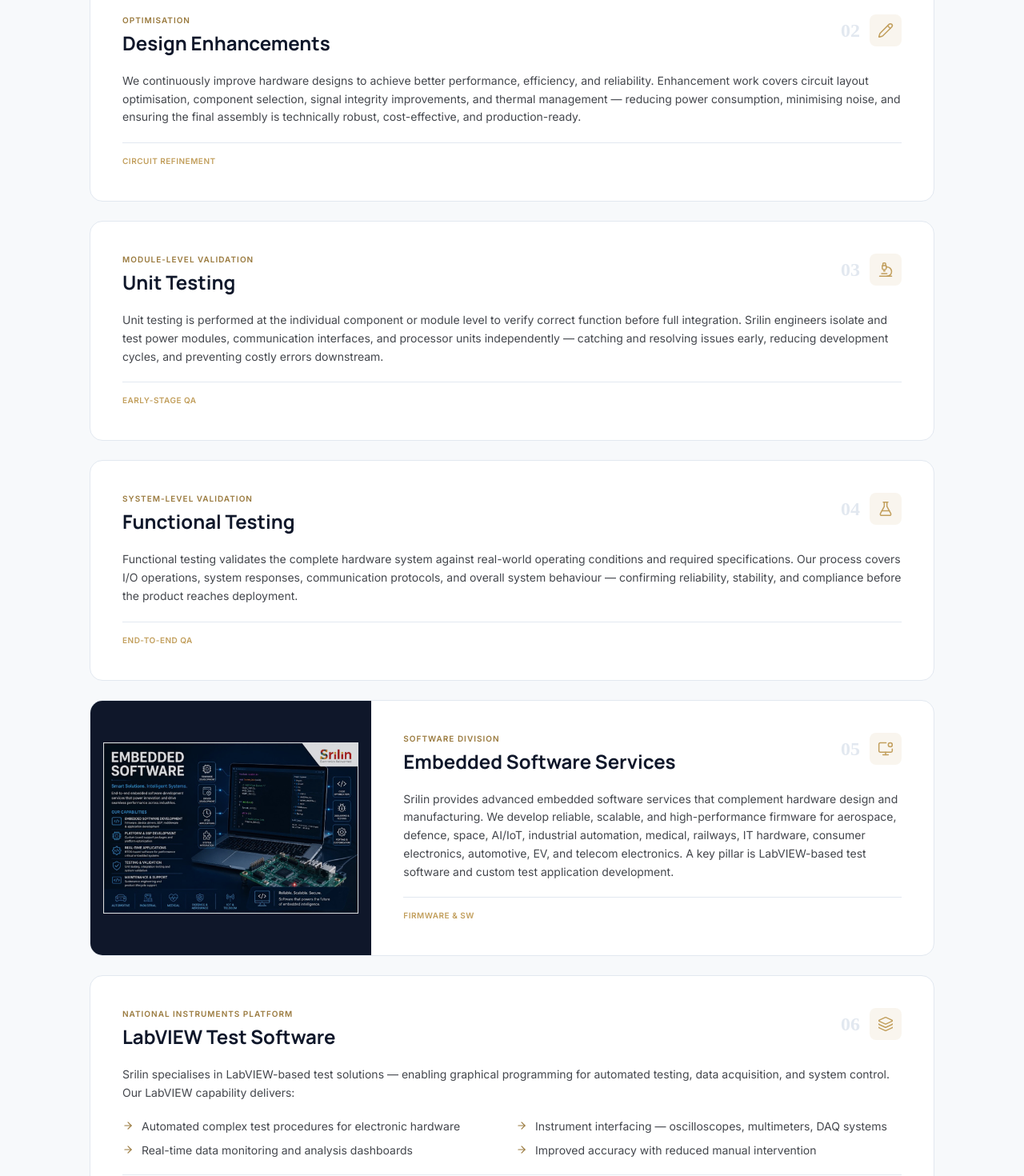
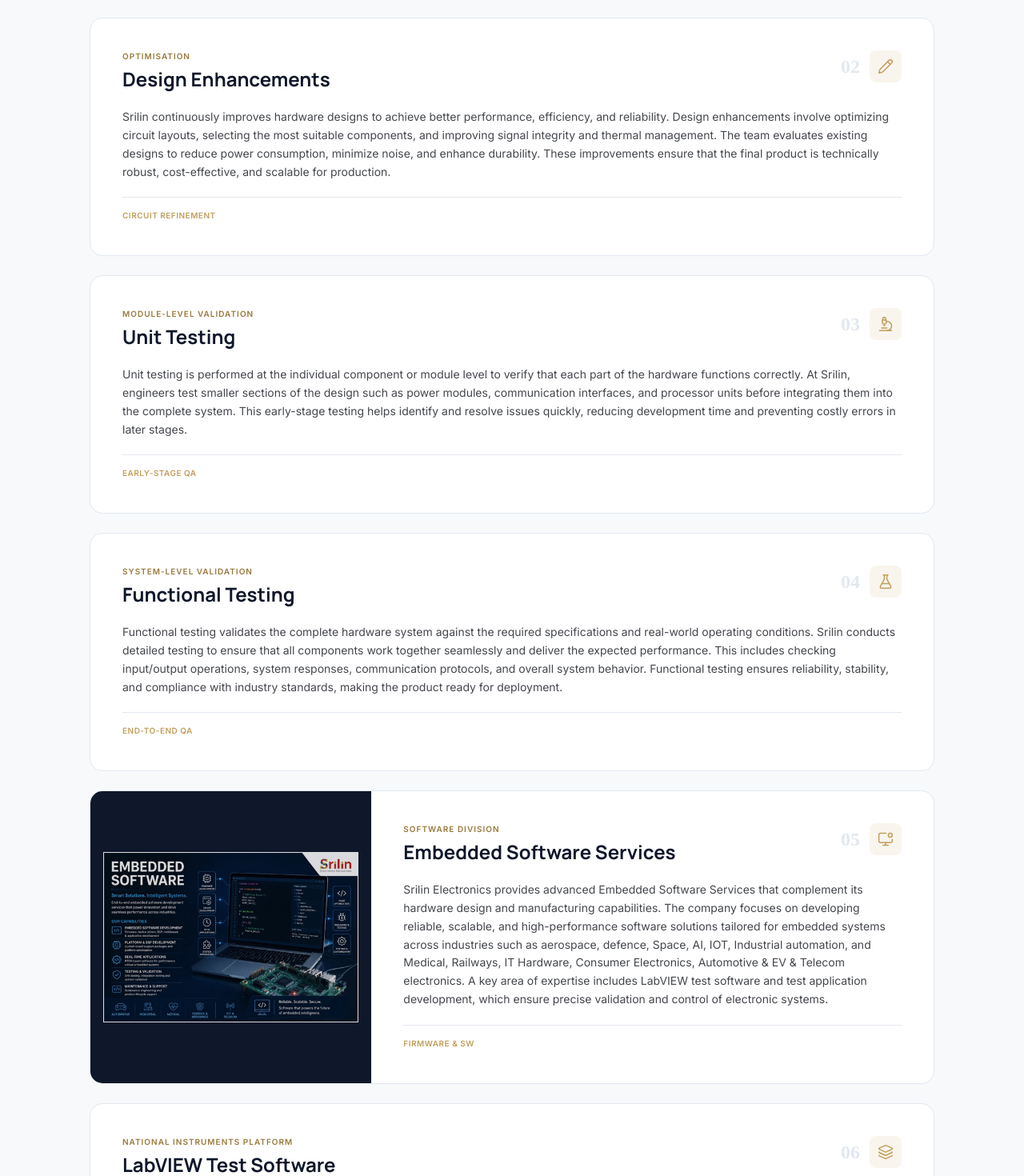
Before and after one commit to hrzewotech-lab/srilin, a React (Vite) app in the folder client/: page /design-engineering in a window 1280 px wide. Shown: the part 960-2430 px from the top of the page at 80% size. Built offline with nearby package versions, Linux system fonts and the light colour scheme; no server answers.

Commit message:
updated content

```diff
--- a/client/src/pages/DesignEngineeringPage.jsx
+++ b/client/src/pages/DesignEngineeringPage.jsx
@@ -104,28 +104,28 @@ const sections = [
     tag: 'Hardware Design',
     image: '/embedded-hardware.jpg',
     alt: 'Embedded hardware design services',
-    body: 'Srilin Electronics delivers high-quality, reliable, and performance-driven electronic solutions through comprehensive embedded hardware design. Our approach combines deep design expertise with rigorous validation — spanning schematic design, ECAD layout, unit testing, and functional testing — tightly integrated with EMS services to ensure every product meets industry standards.',
+    body: 'Srilin Electronics offers comprehensive Embedded Hardware Design Services focused on delivering high-quality, reliable, and performance-driven electronic solutions. Our approach combines strong design expertise with rigorous validation processes to ensure that every product meets industry standards and customer expectations. A key strength of Srilin lies in its emphasis on schematic design, design enhancements, ECAD layout services, unit testing, and functional testing with integrated EMS services, which play a critical role in the success of embedded systems.',
   },
   {
     title: 'Design Enhancements',
     eyebrow: 'Optimisation',
     icon: Pencil,
     tag: 'Circuit Refinement',
-    body: 'We continuously improve hardware designs to achieve better performance, efficiency, and reliability. Enhancement work covers circuit layout optimisation, component selection, signal integrity improvements, and thermal management — reducing power consumption, minimising noise, and ensuring the final assembly is technically robust, cost-effective, and production-ready.',
+    body: 'Srilin continuously improves hardware designs to achieve better performance, efficiency, and reliability. Design enhancements involve optimizing circuit layouts, selecting the most suitable components, and improving signal integrity and thermal management. The team evaluates existing designs to reduce power consumption, minimize noise, and enhance durability. These improvements ensure that the final product is technically robust, cost-effective, and scalable for production.',
   },
   {
     title: 'Unit Testing',
     eyebrow: 'Module-Level Validation',
     icon: Microscope,
     tag: 'Early-Stage QA',
-    body: 'Unit testing is performed at the individual component or module level to verify correct function before full integration. Srilin engineers isolate and test power modules, communication interfaces, and processor units independently — catching and resolving issues early, reducing development cycles, and preventing costly errors downstream.',
+    body: 'Unit testing is performed at the individual component or module level to verify that each part of the hardware functions correctly. At Srilin, engineers test smaller sections of the design such as power modules, communication interfaces, and processor units before integrating them into the complete system. This early-stage testing helps identify and resolve issues quickly, reducing development time and preventing costly errors in later stages.',
   },
   {
     title: 'Functional Testing',
     eyebrow: 'System-Level Validation',
     icon: FlaskConical,
     tag: 'End-to-End QA',
-    body: 'Functional testing validates the complete hardware system against real-world operating conditions and required specifications. Our process covers I/O operations, system responses, communication protocols, and overall system behaviour — confirming reliability, stability, and compliance before the product reaches deployment.',
+    body: 'Functional testing validates the complete hardware system against the required specifications and real-world operating conditions. Srilin conducts detailed testing to ensure that all components work together seamlessly and deliver the expected performance. This includes checking input/output operations, system responses, communication protocols, and overall system behavior. Functional testing ensures reliability, stability, and compliance with industry standards, making the product ready for deployment.',
   },
   {
     title: 'Embedded Software Services',
@@ -134,19 +134,20 @@ const sections = [
     tag: 'Firmware & SW',
     image: '/embedded-software.jpg',
     alt: 'Embedded software and functional testing',
-    body: 'Srilin provides advanced embedded software services that complement hardware design and manufacturing. We develop reliable, scalable, and high-performance firmware for aerospace, defence, space, AI/IoT, industrial automation, medical, railways, IT hardware, consumer electronics, automotive, EV, and telecom electronics. A key pillar is LabVIEW-based test software and custom test application development.',
+    body: 'Srilin Electronics provides advanced Embedded Software Services that complement its hardware design and manufacturing capabilities. The company focuses on developing reliable, scalable, and high-performance software solutions tailored for embedded systems across industries such as aerospace, defence, Space, AI, IOT, Industrial automation, and Medical, Railways, IT Hardware, Consumer Electronics, Automotive & EV & Telecom electronics. A key area of expertise includes LabVIEW test software and test application development, which ensure precise validation and control of electronic systems.',
   },
   {
     title: 'LabVIEW Test Software',
     eyebrow: 'National Instruments Platform',
     icon: Layers,
     tag: 'Automated Testing',
-    body: 'Srilin specialises in LabVIEW-based test solutions — enabling graphical programming for automated testing, data acquisition, and system control. Our LabVIEW capability delivers:',
+    body: 'Srilin specializes in developing test solutions using LabVIEW (Laboratory Virtual Instrument Engineering Workbench), a powerful platform from National Instruments. LabVIEW enables graphical programming for automated testing, data acquisition and system control. At Srilin, LabVIEW-based test software is designed to:',
     bullets: [
-      'Automated complex test procedures for electronic hardware',
-      'Instrument interfacing — oscilloscopes, multimeters, DAQ systems',
-      'Real-time data monitoring and analysis dashboards',
-      'Improved accuracy with reduced manual intervention',
+      'Automate complex testing procedures for electronic hardware',
+      'Interface with instruments such as oscilloscopes, multimeters, and data acquisition systems',
+      'Provide real-time data monitoring and analysis',
+      'Improve accuracy and reduce manual intervention in testing processes',
+      'These solutions are widely used in production environments and R&D labs to ensure consistent quality and faster testing cycles.',
     ],
   },
   {
@@ -154,13 +155,14 @@ const sections = [
     eyebrow: 'Custom Development',
     icon: Zap,
     tag: 'Validation SW',
-    body: 'Srilin builds tailored test applications that validate embedded systems across operating conditions and industry standards. Our test application suite provides:',
+    body: 'Srilin develops customized test applications to validate embedded systems under various operating conditions. These applications are tailored to meet specific product requirements and industry standards. Key features of Srilin’s test applications include:',
     bullets: [
       'Functional testing of embedded systems and subsystems',
-      'Automated test sequences for production and validation lines',
-      'Operator-friendly interfaces for engineers and technicians',
+      'Automated test sequences for production and validation ',
+      'User-friendly interfaces for operators and engineers',
       'Data logging, reporting, and diagnostics for quality analysis',
-      'Full integration with hardware platforms and communication protocols',
+      'Integration with hardware platforms and communication protocols',
+      'These applications help identify defects early, ensure system reliability, and support compliance with stringent industry requirements.',
     ],
   },
 ];
--- a/client/src/pages/InfrastructureMachineryPage.jsx
+++ b/client/src/pages/InfrastructureMachineryPage.jsx
@@ -407,76 +407,23 @@ export default function InfrastructureMachineryPage() {
 
 
 
-      {/* ── STATS + SMT FLOW ── */}
+      {/* ── PCB MANUFACTURING FACILITIES HEADING + FULL IMAGE ── */}
       <section className="max-w-6xl mx-auto px-6 md:px-12 py-16 md:py-20">
-        <div className="grid grid-cols-1 lg:grid-cols-2 gap-10 items-start">
-
-          {/* Capability Stats */}
-          <Reveal>
-            <div className="mb-8">
-              <h2 className="font-['JetBrains_Mono'] font-bold text-2xl md:text-3xl text-[#0F172A] border-l-4 border-[#c29f5d] pl-4">
-                Line Capabilities
-              </h2>
-              <p className="text-[#44474d] mt-3 text-sm">
-                Key performance metrics across SriLin's fully-integrated SMT production floor.
-              </p>
-            </div>
-            <div className="grid grid-cols-2 gap-4">
-              {capabilityStats.map((stat, i) => (
-                <Reveal key={stat.label} delay={i * 80}>
-                  <div
-                    className="bg-white border border-[#E2E8F0] p-5 hover:border-[#c29f5d] hover:-translate-y-0.5 hover:shadow-md transition-all duration-200"
-                  >
-                    <p className="font-['JetBrains_Mono'] font-bold text-xl text-[#9a7a3e] mb-1">
-                      <AnimatedNumber value={stat.value} />
-                    </p>
-                    <p className="text-[10px] text-[#44474d] uppercase tracking-wider leading-snug">
-                      {stat.label}
-                    </p>
-                  </div>
-                </Reveal>
-              ))}
-            </div>
-          </Reveal>
-
-          {/* SMT Flow */}
-          <Reveal delay={150}>
-            <div className="bg-[#0F172A] p-7 md:p-8">
-              <div className="flex items-center gap-2 mb-6">
-                <Factory size={18} className="text-[#c29f5d]" strokeWidth={1.8} />
-                <p className="font-['JetBrains_Mono'] font-semibold text-sm text-[#c29f5d] uppercase tracking-widest">
-                  SMT Line Flow
-                </p>
-              </div>
-              <ol className="space-y-3">
-                {processFlow.map(({ step, label }, i) => (
-                  <Reveal key={step} delay={i * 70} y={12}>
-                    <li className="flex items-center gap-4">
-                      <span className="font-['JetBrains_Mono'] text-[#c29f5d] text-xs font-semibold w-6 shrink-0">
-                        {step}
-                      </span>
-                      <div className="flex-1 flex items-center gap-3">
-                        <div
-                          className="h-px flex-1 bg-white/10"
-                          style={{ opacity: i === processFlow.length - 1 ? 0 : 1 }}
-                        />
-                      </div>
-                      <span className="text-white/85 text-sm font-medium text-right">
-                        {label}
-                      </span>
-                    </li>
-                  </Reveal>
-                ))}
-              </ol>
-              <div className="mt-6 pt-5 border-t border-white/10">
-                <p className="text-white/40 text-[11px] uppercase tracking-widest">
-                  Closed-loop &nbsp;•&nbsp; Fully automated &nbsp;•&nbsp; IPC Class 3
-                </p>
-              </div>
-            </div>
-          </Reveal>
-
-        </div>
+        <Reveal>
+          <h2 className="font-['JetBrains_Mono'] font-bold text-2xl sm:text-3xl md:text-4xl text-[#0F172A] text-center mb-10 leading-tight">
+            Infrastructure &amp; Machinery –{' '}
+            <span className="text-[#c29f5d]">PCB Manufacturing Facilities</span>
+          </h2>
+        </Reveal>
+        <Reveal delay={120}>
+          <div className="w-full rounded-2xl overflow-hidden shadow-2xl border border-[#E2E8F0]">
+            <img
+              src="/machinery-img7.png"
+              alt="Infrastructure & Machinery - PCB Manufacturing Facilities"
+              className="w-full h-auto object-cover"
+            />
+          </div>
+        </Reveal>
       </section>
 
       {/* ── MACHINERY CARDS ── */}
```
